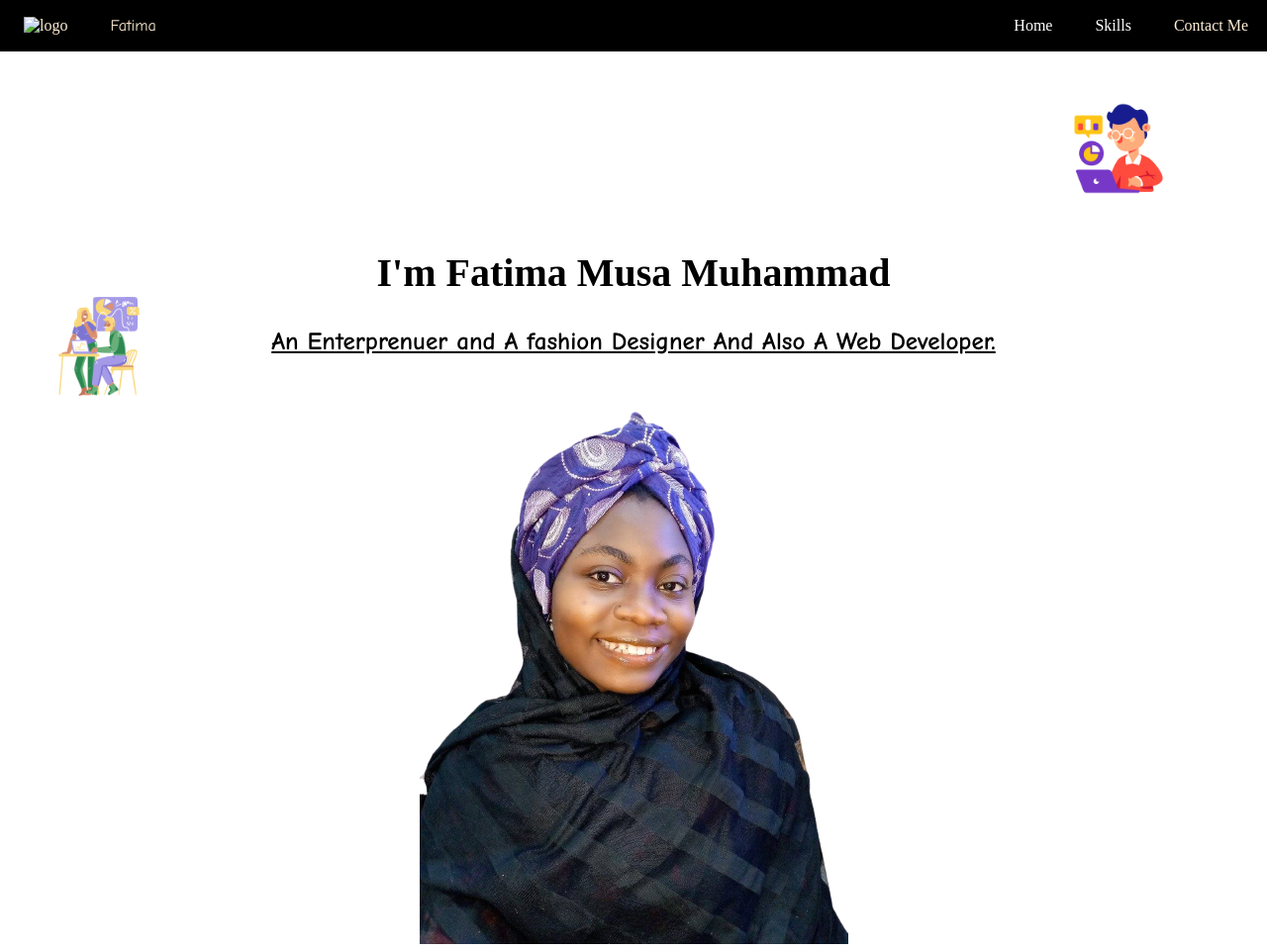
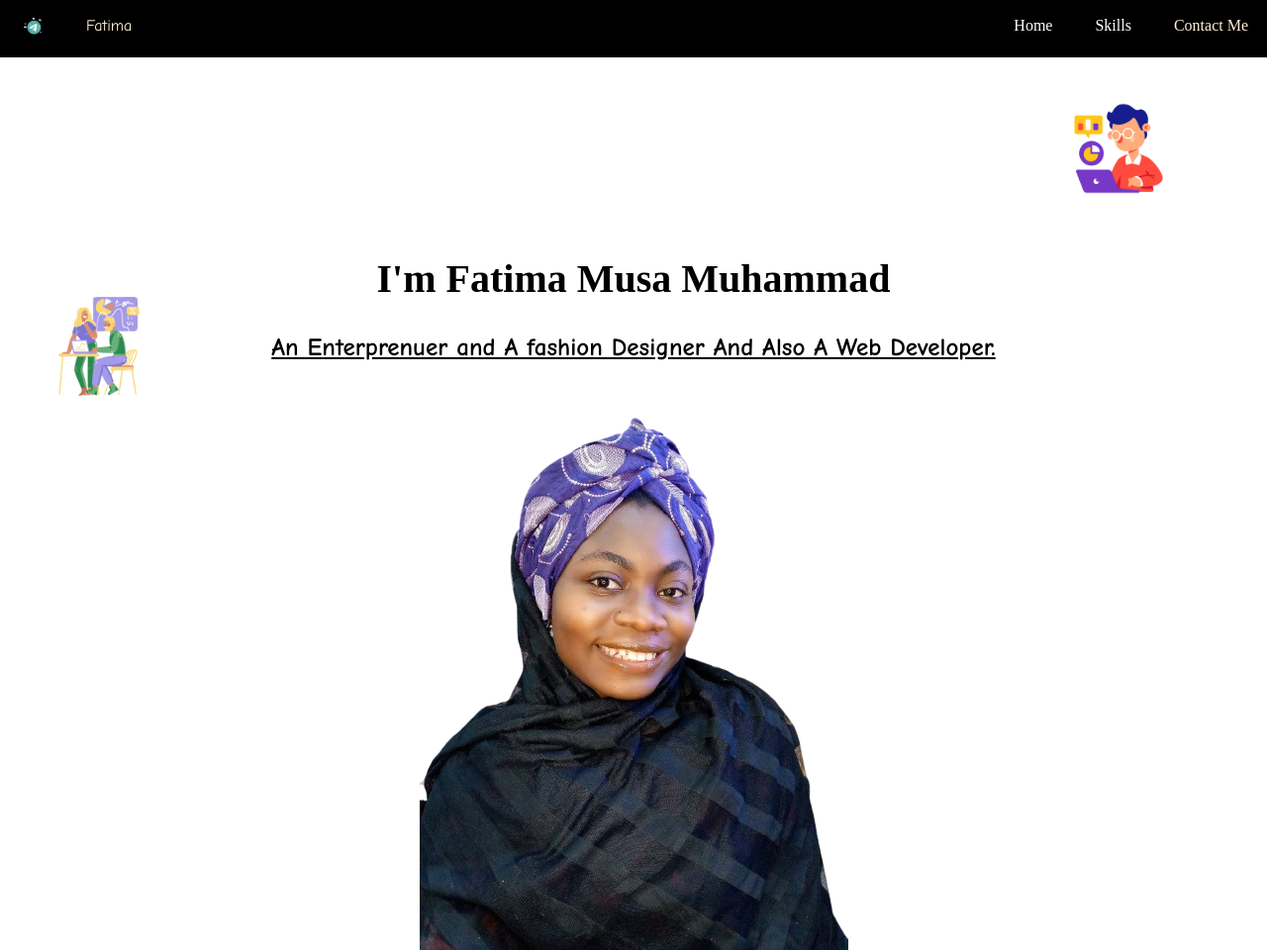
Before and after one commit to Fateezahrah/tmax-, a plain HTML site: page index.html in a window 1280 px wide. Shown: the top 960 px of the page at 99% size. Drawn offline with Linux system fonts and the light colour scheme.

Commit message:
Update index.html

```diff
--- a/index.html
+++ b/index.html
@@ -12,7 +12,7 @@
 <body>
     <nav>
             <ul>
-                <li class="soon"><a href=""><img src="images/p22.png" height="20px" width="20px" alt="logo"></a></li>
+                <li class="soon"><a href=""><img src="p22.png" height="20px" width="20px" alt="logo"></a></li>
                 <li style="font-family: comic sans ms" font-ize="15px" font-weight="bold" class="soon"><a href="">Fatima</a></li>
                 <li><a href="">Contact Me</a></li>
                 <li><a href="#skills">Skills</a></li>
```
